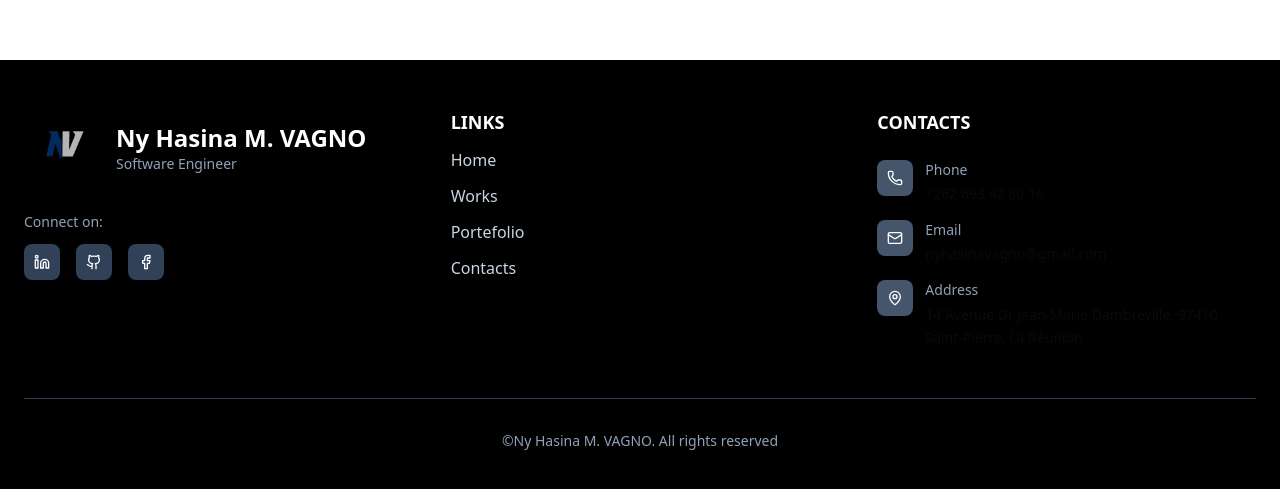
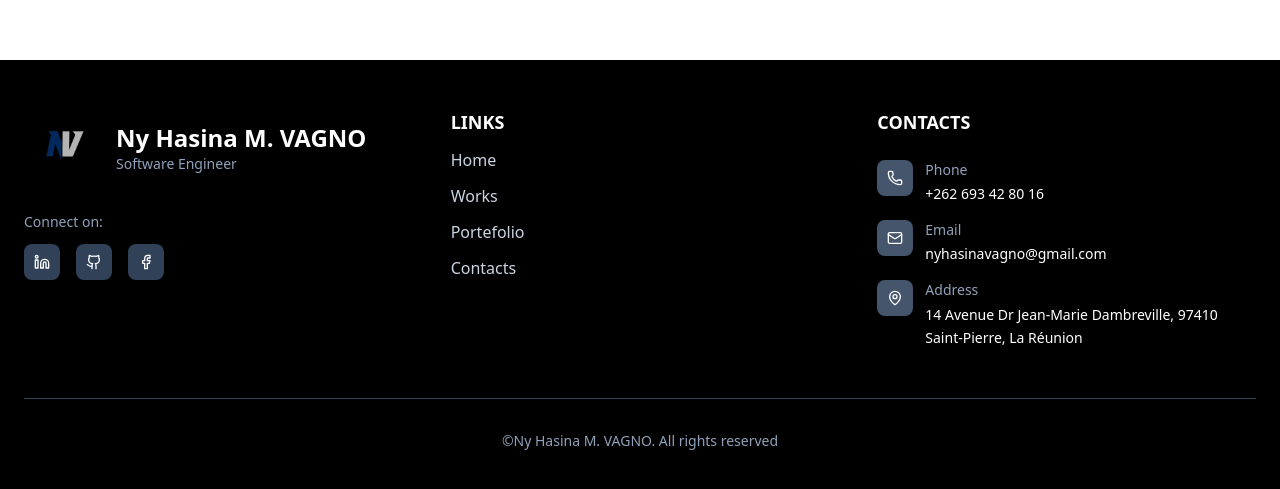
Before and after one commit to nvagno/portefolio, a Next.js app: page / in a window 1280 px wide. Shown: the part 2340-2829 px from the top of the page. Built offline with nearby package versions, Linux system fonts and the light colour scheme.

Commit message:
fix: keep text white in contacts section on light mode

```diff
--- a/components/contact/contact.tsx
+++ b/components/contact/contact.tsx
@@ -136,7 +136,7 @@ export function ContactSection() {
                       id: "phone",
                     })}
                   </p>
-                  <p className="font-medium">+262 693 42 80 16</p>
+                  <p className="font-medium text-white">+262 693 42 80 16</p>
                 </div>
               </div>
 
@@ -147,8 +147,8 @@ export function ContactSection() {
                 <div className="text-sm">
                   <p className="text-slate-400 mb-1">Email</p>
                   <a
-                    href="mailto:contact@grande-ecole-it.com"
-                    className="font-medium transition-colors"
+                    href="mailto:nyhasinavagno@gmail.com"
+                    className="font-medium transition-colors text-white"
                   >
                     nyhasinavagno@gmail.com
                   </a>
@@ -165,7 +165,7 @@ export function ContactSection() {
                       id: "address",
                     })}
                   </p>
-                  <p className="font-medium leading-relaxed">
+                  <p className="font-medium leading-relaxed text-white">
                     14 Avenue Dr Jean-Marie Dambreville, 97410 Saint-Pierre, La
                     Réunion
                   </p>
```
Also changed, not shown: public/banner.png.
